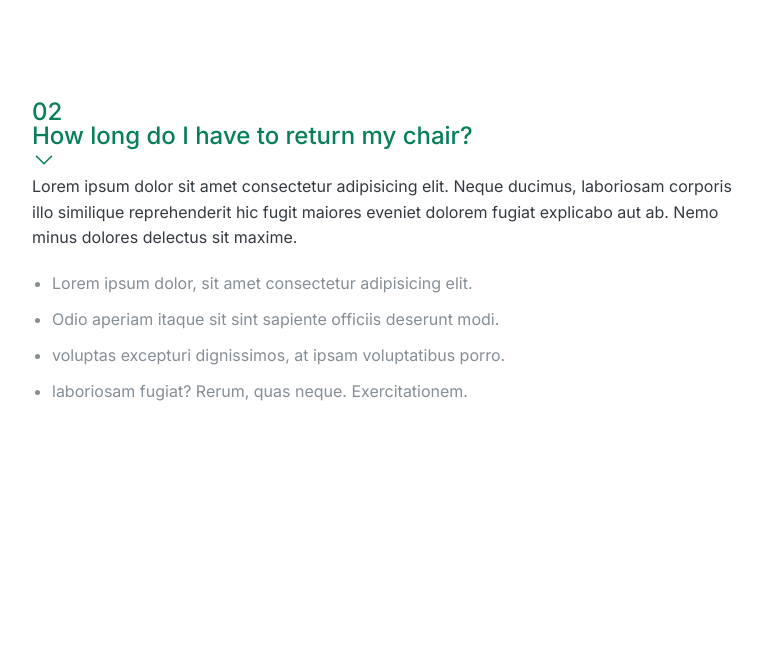
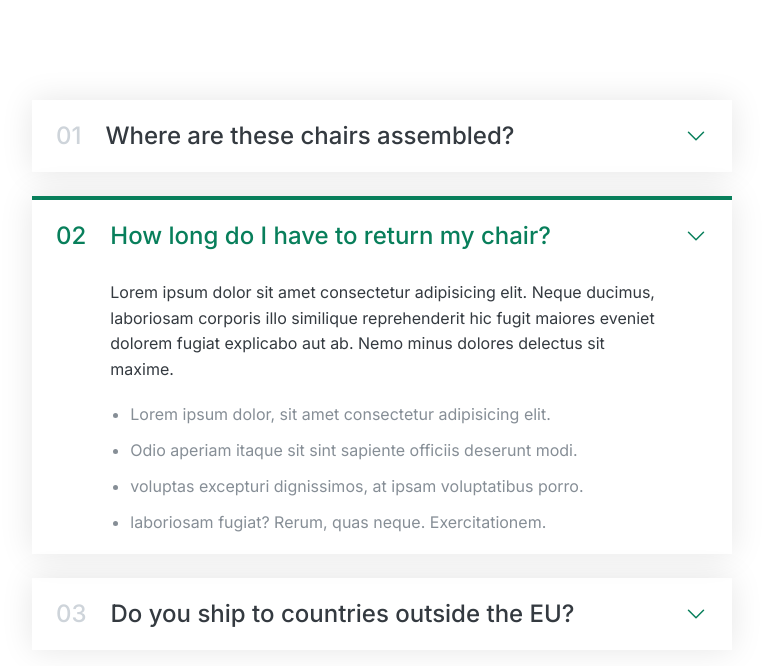
Before and after one commit to Matthew-Oduamafu/06-Components, a plain HTML site: page 01-accordion.html in a window 1280 px wide. Shown: the whole page, without its empty margins (258-1021 px from the left). Drawn offline with Linux system fonts and the light colour scheme.

Commit message:
completed the accordion

```diff
--- a/01-accordion.html
+++ b/01-accordion.html
@@ -26,15 +26,30 @@
       .accordion {
         width: 700px;
         margin: 100px auto;
+
+        display: flex;
+        flex-direction: column;
+        gap: 24px;
       }
 
       .item {
+        box-shadow: 0 0 32px rgba(0, 0, 0, 0.1);
+        padding: 24px;
+
+        display: grid;
+        grid-template-columns: auto 1fr auto;
+        column-gap: 24px;
+        row-gap: 32px;
+        align-items: center;
       }
       .number,
       .text {
         font-size: 24px;
         font-weight: 500;
-        color: #087f5b;
+        /* color: #087f5b; */
+      }
+      .number {
+        color: #ced4da;
       }
       .text {
       }
@@ -44,6 +59,8 @@
         stroke: #087f5b;
       }
       .hidden-box {
+        grid-column: 2;
+        display: none;
       }
       .hidden-box p {
         line-height: 1.6;
@@ -57,13 +74,95 @@
         flex-direction: column;
         gap: 20px;
       }
+      .open {
+        border-top: 4px solid #087f5b;
+      }
+      .open .hidden-box {
+        display: block;
+      }
+      .open .text,
+      .open .number {
+        color: #087f5b;
+      }
     </style>
   </head>
   <body>
     <div class="accordion">
       <div class="item">
+        <p class="number">01</p>
+        <p class="text">Where are these chairs assembled?</p>
+        <svg
+          xmlns="http://www.w3.org/2000/svg"
+          fill="none"
+          viewBox="0 0 24 24"
+          stroke-width="1.5"
+          stroke="currentColor"
+          class="icon"
+        >
+          <path
+            stroke-linecap="round"
+            stroke-linejoin="round"
+            d="M19.5 8.25l-7.5 7.5-7.5-7.5"
+          />
+        </svg>
+        <div class="hidden-box">
+          <p>
+            Lorem ipsum dolor sit amet consectetur adipisicing elit. Neque
+            ducimus, laboriosam corporis illo similique reprehenderit hic fugit
+            maiores eveniet dolorem fugiat explicabo aut ab. Nemo minus dolores
+            delectus sit maxime.
+          </p>
+          <ul>
+            <li>Lorem ipsum dolor, sit amet consectetur adipisicing elit.</li>
+            <li>
+              Odio aperiam itaque sit sint sapiente officiis deserunt modi.
+            </li>
+            <li>
+              voluptas excepturi dignissimos, at ipsam voluptatibus porro.
+            </li>
+            <li>laboriosam fugiat? Rerum, quas neque. Exercitationem.</li>
+          </ul>
+        </div>
+      </div>
+      <div class="item open">
         <p class="number">02</p>
         <p class="text">How long do I have to return my chair?</p>
+        <svg
+          xmlns="http://www.w3.org/2000/svg"
+          fill="none"
+          viewBox="0 0 24 24"
+          stroke-width="1.5"
+          stroke="currentColor"
+          class="icon"
+        >
+          <path
+            stroke-linecap="round"
+            stroke-linejoin="round"
+            d="M19.5 8.25l-7.5 7.5-7.5-7.5"
+          />
+        </svg>
+        <div class="hidden-box">
+          <p>
+            Lorem ipsum dolor sit amet consectetur adipisicing elit. Neque
+            ducimus, laboriosam corporis illo similique reprehenderit hic fugit
+            maiores eveniet dolorem fugiat explicabo aut ab. Nemo minus dolores
+            delectus sit maxime.
+          </p>
+          <ul>
+            <li>Lorem ipsum dolor, sit amet consectetur adipisicing elit.</li>
+            <li>
+              Odio aperiam itaque sit sint sapiente officiis deserunt modi.
+            </li>
+            <li>
+              voluptas excepturi dignissimos, at ipsam voluptatibus porro.
+            </li>
+            <li>laboriosam fugiat? Rerum, quas neque. Exercitationem.</li>
+          </ul>
+        </div>
+      </div>
+      <div class="item">
+        <p class="number">03</p>
+        <p class="text">Do you ship to countries outside the EU?</p>
         <svg
           xmlns="http://www.w3.org/2000/svg"
           fill="none"
```
